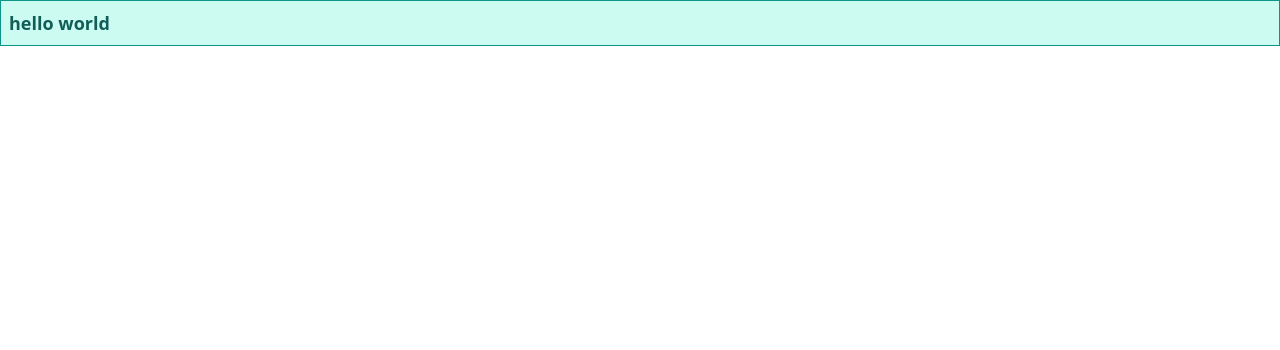
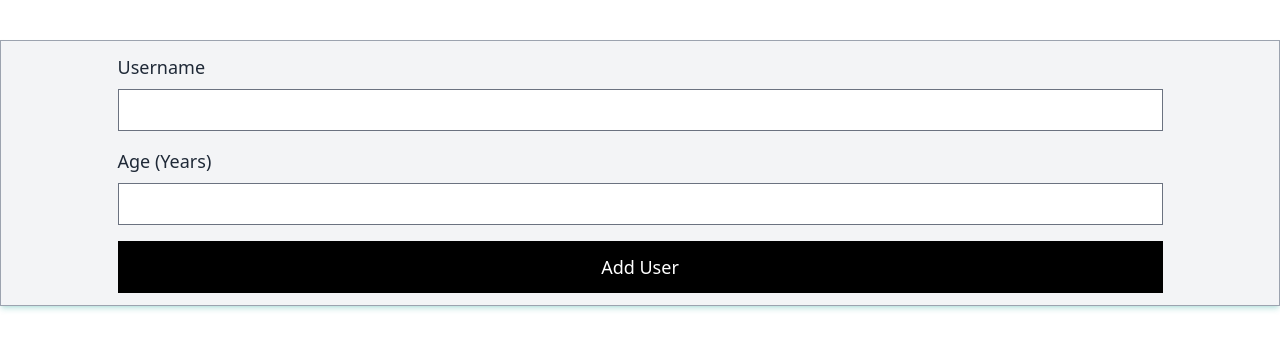
Before and after one commit to tolu-c/learnReact, a JavaScript app in the folder my-project/: page / in a window 1280 px wide. Shown: the top 350 px of the page. Built offline with nearby package versions, Linux system fonts and the light colour scheme; the HTML template or start-up script is replaced by a standard one.

Commit message:
planning component and styles component

```diff
--- a/my-project/src/App.js
+++ b/my-project/src/App.js
@@ -1,7 +1,9 @@
+import AddUser from './components/users/AddUser'
+
 export default function App() {
   return (
-    <div className='p-2 bg-teal-100 border border-teal-600'>
-      <p className='text-lg font-bold text-teal-800'>hello world</p>
+    <div className="flex items-center justify-center my-10 bg-gray-100 container mx-auto p-3 border border-gray-400 shadow-md shadow-teal-600/20">
+      <AddUser />
     </div>
-  )
+  );
 }
--- /dev/null
+++ b/my-project/src/components/users/AddUser.js
@@ -0,0 +1,51 @@
+function AddUser(props) {
+  function addUser(event) {
+    event.preventDefault();
+  }
+
+  return (
+    <form
+      onSubmit={addUser}
+      className="flex flex-col gap-4 items-center justify-center w-5/6"
+    >
+      <div className="flex flex-col gap-2 w-full">
+        <label
+          htmlFor="username"
+          className="text-lg text-gray-800 font-medium capitalize"
+        >
+          username
+        </label>
+        <input
+          type="text"
+          id="username"
+          name="username"
+          className="text-base text-gray-600 focus:border-gray-600 focus:ring-gray-600 invalid:text-red-500 invalid:border-red-500 focus:invalid:border-red-500 focus:invalid:ring-red-500 invalid:bg-red-200"
+        />
+      </div>
+
+      <div className="flex flex-col gap-2 w-full">
+        <label
+          htmlFor="age"
+          className="text-lg text-gray-800 font-medium capitalize"
+        >
+          age (years)
+        </label>
+        <input
+          type="number"
+          id="age"
+          name="age"
+          className="text-base text-gray-600 focus:border-gray-600 focus:ring-gray-600 invalid:text-red-500 invalid:border-red-500 focus:invalid:border-red-500 focus:invalid:ring-red-500 invalid:bg-red-200"
+        />
+      </div>
+
+      <button
+        type="submit"
+        className="w-full bg-black text-white capitalize py-3 text-lg font-medium flex items-center justify-center"
+      >
+        Add user
+      </button>
+    </form>
+  );
+}
+
+export default AddUser;
```
